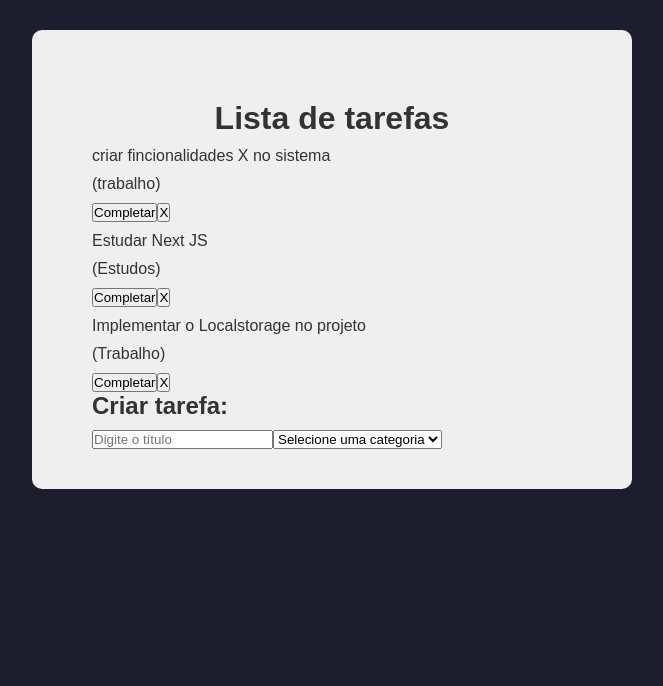
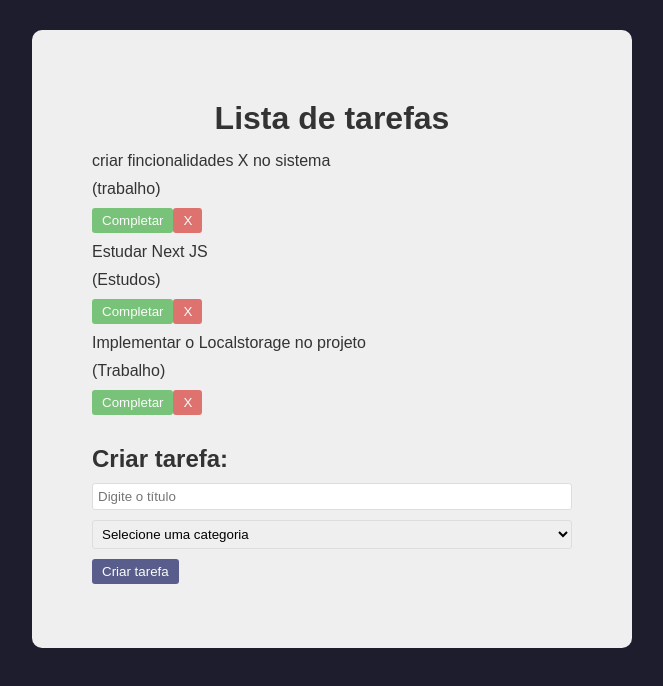
Before and after one commit to Gusthgomes/TodoList, a React (Create React App) app: page / in a window 1280 px wide. Shown: the top 686 px of the page, without its empty margins (308-971 px from the left). Built offline with nearby package versions, Linux system fonts and the light colour scheme.

Commit message:
feat: add datas into forms

```diff
--- a/src/components/List/index.jsx
+++ b/src/components/List/index.jsx
@@ -7,9 +7,9 @@ const List = ({todo}) => {
             <p>{todo.text}</p>
             <p>({todo.category})</p>
         </div>
-        <div>
-            <button>Completar</button>
-            <button>X</button>
+        <div className='buttons'>
+            <button className='complete'>Completar</button>
+            <button className='remove'>X</button>
         </div>
     </div>
   )
--- a/src/components/TodoForm/index.jsx
+++ b/src/components/TodoForm/index.jsx
@@ -1,17 +1,40 @@
-import React from 'react'
+import React, { useState } from 'react'
 
 const TodoForm = () => {
+    const [value, setValue] = useState('');
+    const [category, setCategory] = useState('');
+
+    const handleSubmit = (e) => {
+        e.preventDefault()
+        if(value === "" || category === "" || !value || !category){
+            alert("Por favor preencha corretamente os campos")
+            setValue('')
+            setCategory('')
+            return;
+        }
+    }
+
   return (
     <div className='todoForm'>
         <h2>Criar tarefa:</h2>
-        <form>
-            <input type="text" placeholder='Digite o título' />
-            <select>
+        <form onSubmit={handleSubmit}>
+            <input
+                type="text"
+                placeholder='Digite o título'
+                value={value}
+                onChange={(e) => setValue(e.target.value)}
+            />
+
+            <select
+                value={category}
+                onChange={(e) => setCategory(e.target.value)}
+            >
                 <option value="">Selecione uma categoria</option>
                 <option value="Trabalho">Trabalho</option>
                 <option value="Estudo">Estudo</option>
                 <option value="Pessoal">Pessoal</option>
             </select>
+            <button type="submit">Criar tarefa</button>
         </form>
     </div>
   )
--- a/src/pages/Todo/todo.css
+++ b/src/pages/Todo/todo.css
@@ -9,10 +9,12 @@
 
 h1 {
     text-align: center;
+    margin-bottom: 15px;
 }
 
 h2 {
     margin-bottom: 10px;
+    margin-top: 30px;
 }
 
 p {
@@ -22,3 +24,44 @@ p {
 input {
     box-sizing: border-box;
 }
+
+button {
+    background-color: #333974;
+    color: #fff;
+    padding: 5px 10px;
+    border: none;
+    border-radius: 3px;
+    cursor: pointer;
+    opacity: 0.8;
+    transition: 0.3s;
+}
+
+button:hover {
+    opacity: 1;
+}
+
+.complete {
+    background-color: #5cb85c;
+}
+
+.remove {
+    background-color: #d9534f;
+}
+
+
+
+.buttons{
+    margin-bottom: 0px;
+}
+
+.todoForm {
+    padding-bottom: 1.5rem;
+}
+
+input, select {
+    padding: 5px;
+    margin-bottom: 10px;
+    border: 1px solid #ddd;
+    border-radius: 3px;
+    width: 100%;
+}
```
